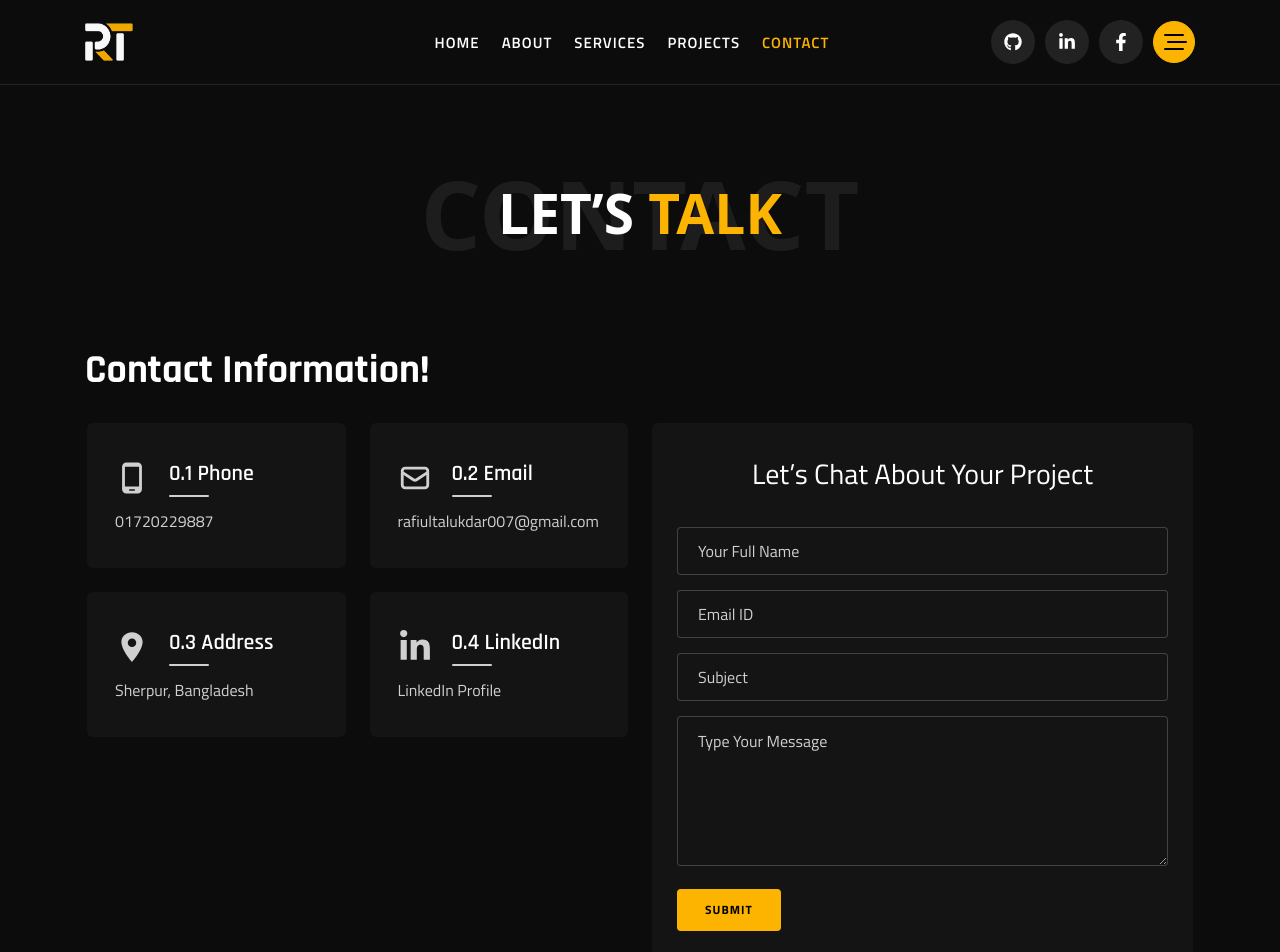
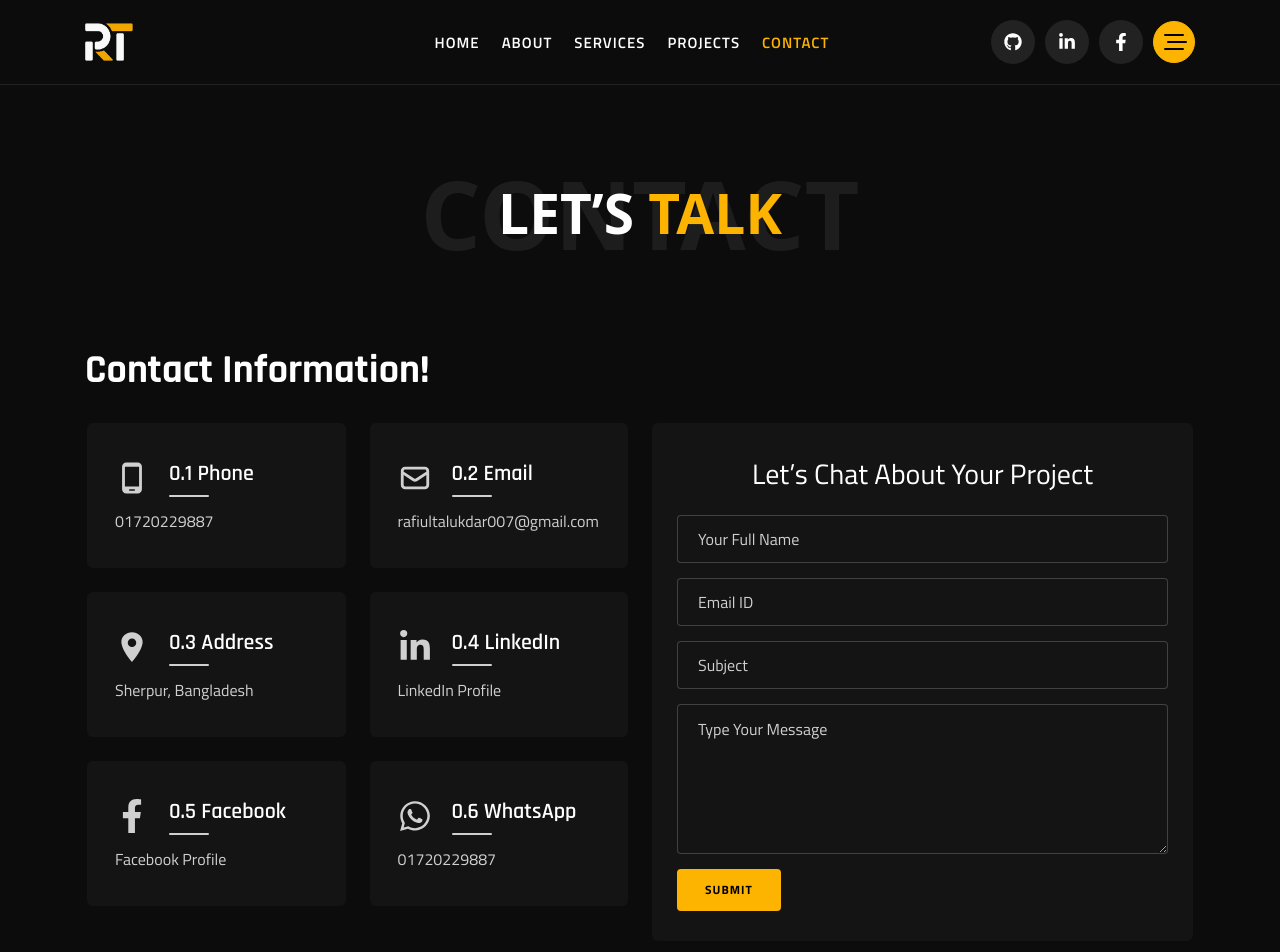
Before and after one commit to rafiultalukdar1/react-portfolio, a React (Vite) app: page /contact in a window 1280 px wide. Shown: the top 952 px of the page. Built offline with nearby package versions, Linux system fonts and the light colour scheme; a web font is replaced by a local one.

Commit message:
Add Contact Page

```diff
--- a/src/pages/Contact/ContactComponents/ContactInfo.jsx
+++ b/src/pages/Contact/ContactComponents/ContactInfo.jsx
@@ -1,5 +1,5 @@
 import React from 'react';
-import { FaLinkedinIn } from "react-icons/fa";
+import { FaFacebookF, FaLinkedinIn, FaWhatsapp } from "react-icons/fa";
 import { HiOutlineMail } from 'react-icons/hi';
 import { IoLocationSharp } from 'react-icons/io5';
 import { MdOutlinePhoneAndroid } from 'react-icons/md';
@@ -36,6 +36,20 @@ const ContactInfo = () => {
             text: "LinkedIn Profile",
             link: "https://www.linkedin.com/in/rafiultalukdar/",
             icon: <FaLinkedinIn />
+        },
+        {
+            id: 0.5,
+            label: "Facebook",
+            text: "Facebook Profile",
+            link: "https://www.facebook.com/rafiultalukdar1",
+            icon: <FaFacebookF />
+        },
+        {
+            id: 0.6,
+            label: "WhatsApp",
+            text: "01720229887",
+            link: "https://wa.me/01720229887",
+            icon: <FaWhatsapp />
         }
     ];
 
@@ -126,12 +140,12 @@ const ContactInfo = () => {
                         <div className=''>
                             <div className='hover-card py-5 sm:py-7.5 px-3.75 sm:px-6.25 rounded-lg w-full' onMouseMove={handleMouseMove} onMouseLeave={handleMouseLeave}>
                                 <h2 className='text-[20px] sm:text-[22px] md:text-[24px] lg:text-[26px] xl:text-[28px] font-medium font-titillium text-white text-center'>Let’s Chat About Your Project</h2>
-                                <form onSubmit={sendEmail} action="" className='mt-5 sm:mt-8 flex flex-col gap-2.5 sm:gap-3.75'>
+                                <form onSubmit={sendEmail} action="" className='mt-3.75 sm:mt-5 flex flex-col gap-2.5 sm:gap-3.75'>
                                     <input name="name" type="text" placeholder="Your Full Name" className='input-class'/>
                                     <input name="email" type="email" placeholder="Email ID" className='input-class'/>
                                     <input name="subject" type="text" placeholder="Subject" className='input-class'/>
                                     <textarea name="textarea" placeholder="Type Your Message" className='input-class min-h-30 sm:min-h-37.5 py-2.5'/>
-                                    <div className='pt-2'>
+                                    <div>
                                         <button type="submit" className='custom-btn'>Submit</button>
                                     </div>
                                 </form>
```
